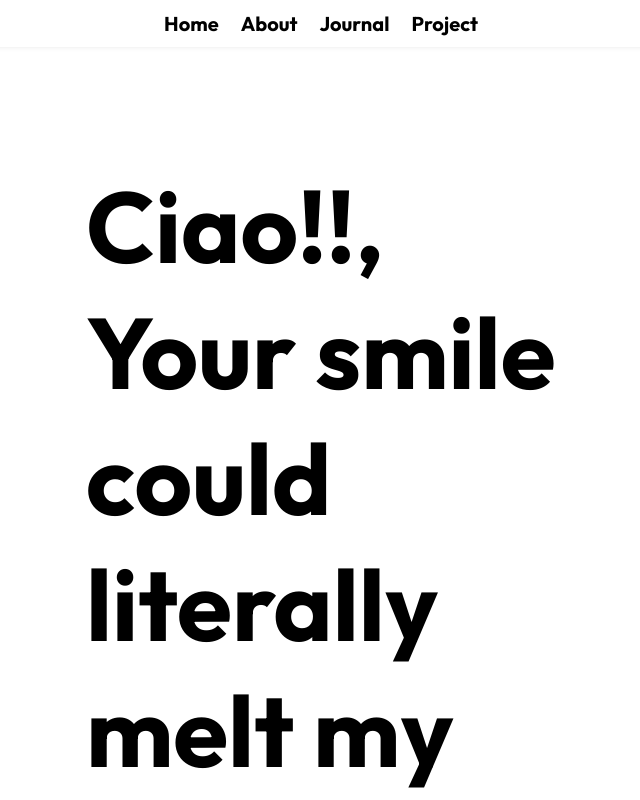
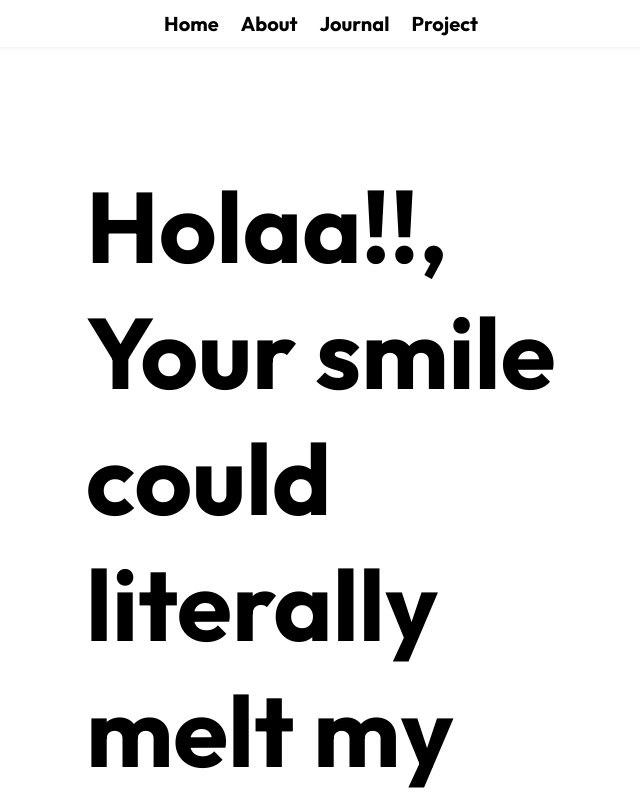
Before and after one commit to Fitriawan-Arya-N/web-portofolio-arya, a React (Create React App) app: page / in a window 1280 px wide. Shown: the top 800 px of the page, without its empty margins (314-954 px from the left). Built offline with nearby package versions, Linux system fonts and the light colour scheme.

Commit message:
Ganti Nama

```diff
--- a/public/index.html
+++ b/public/index.html
@@ -28,7 +28,7 @@
       work correctly both with client-side routing and a non-root public URL.
       Learn how to configure a non-root public URL by running `npm run build`.
     -->
-    <title>React App</title>
+    <title>Hola | Fitriawan Arya Nugraha</title>
   </head>
   <body>
     <noscript>You need to enable JavaScript to run this app.</noscript>
--- a/src/pages/HomePage.js
+++ b/src/pages/HomePage.js
@@ -29,7 +29,7 @@ const HomePage = () => {
   return (
     <div ref={homeRef} className="container-home">
       <div id="home" className="HomeTitle">
-        <h2>Ciao!!, <br/>Your smile could literally <br/>melt my existance </h2>
+        <h2>Holaa!!, <br/>Your smile could literally <br/>melt my existance </h2>
         <p className="home-text">Lorem Ipsum is simply dummy text of the printing and typesetting industry. Lorem Ipsum has been the industry's standard dummy text ever since the 1500s, when an unknown printer took a galley of type and scrambled it to make a type specimen book. It has survived not only five centuries, but also the leap into electronic typesetting, remaining essentially unchanged. It was popularised in the 1960s with the release of Letraset sheets containing Lorem Ipsum passages, and more recently with desktop publishing software like Aldus PageMaker including versions of Lorem Ipsum.</p>
       </div>
     </div>
```
Also changed, not shown: public/young man with laptop computer working at home office.png (added), 1 other file (tests, documents, lock files or other folders).
